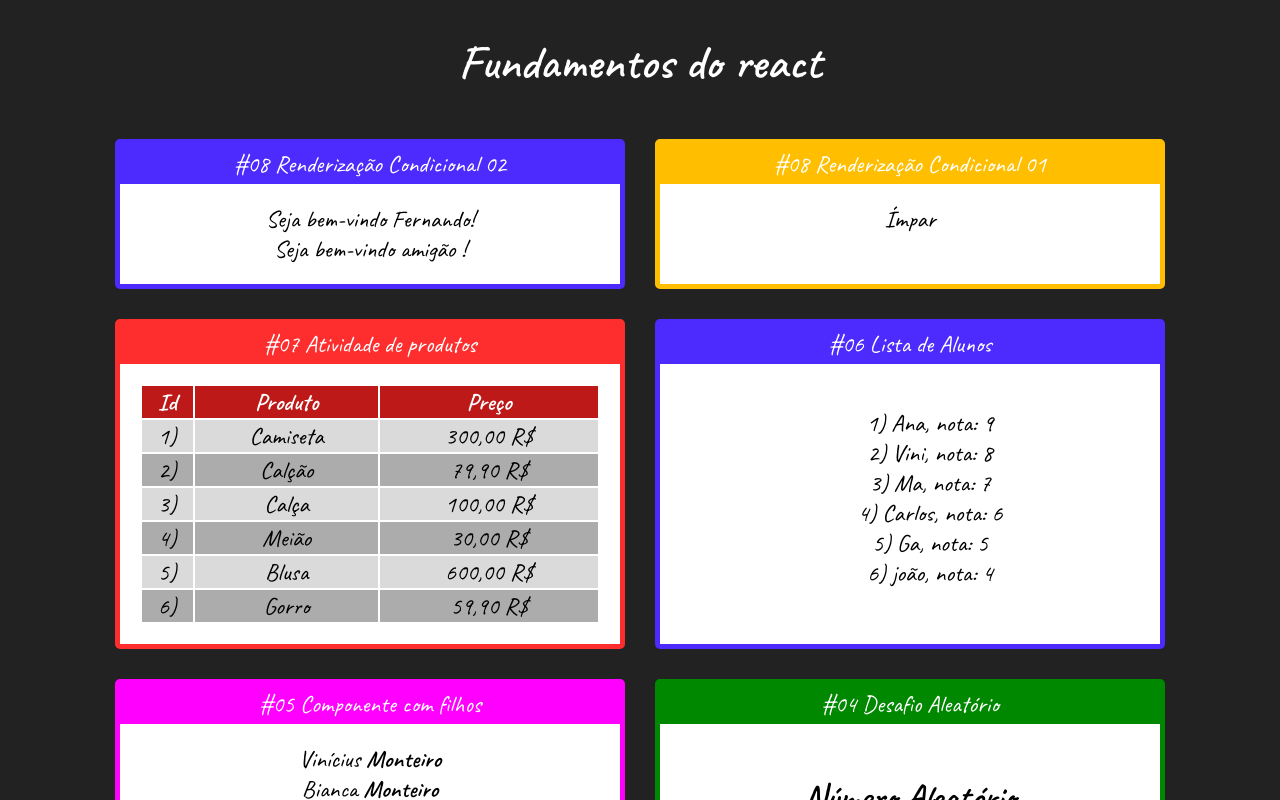
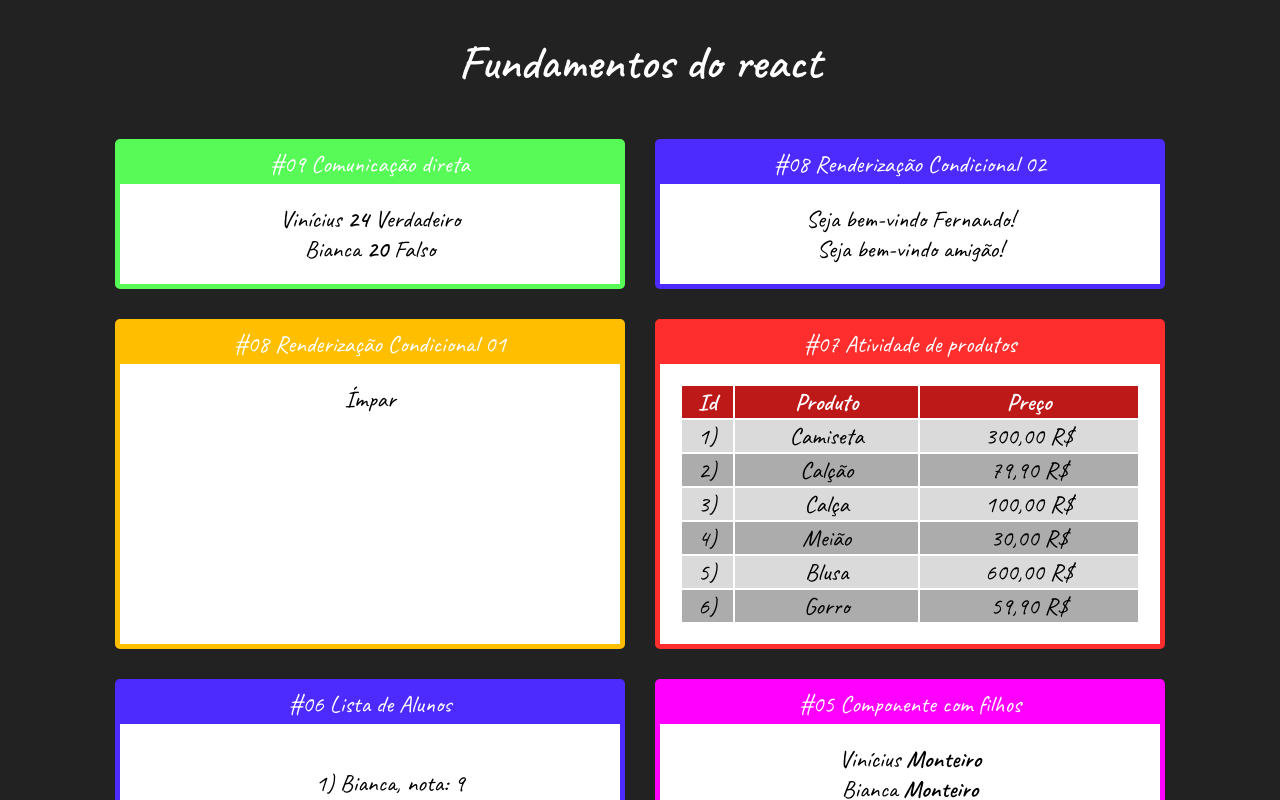
Before and after one commit to viniciusFUU/fundamentos-react, a React (Create React App) app: page / in a window 1280 px wide. Shown: the top 800 px of the page. Built offline with nearby package versions, Linux system fonts and the light colour scheme.

Commit message:
class 09 direct comunication

```diff
--- a/src/App.jsx
+++ b/src/App.jsx
@@ -12,15 +12,20 @@ import ListaAlunos from "./components/repeticao/ListaAlunos";
 import ListaProdutos from "./components/repeticao/ListaProdutos";
 import ParOuImpar from "./components/condicional/ParOuImpar";
 import UsuarioInfo from "./components/condicional/UsuarioInfo";
+import ComunicacaoDireta from "./components/comunicacao/DiretaPai";
 
 export default () => (
   <div id="app">
     <h1>Fundamentos do react</h1>
 
     <div className="Cards">
+      <Card titulo="#09 Comunicação direta" color="#58FA58">
+        <ComunicacaoDireta></ComunicacaoDireta>
+      </Card>
+
       <Card titulo="#08 Renderização Condicional 02">
-        <UsuarioInfo usuario={{nome: "Fernando"}}/>
-        <UsuarioInfo usuario={{email: "Fernando@gmaill.com"}}/>
+        <UsuarioInfo usuario={{ nome: "Fernando" }} />
+        <UsuarioInfo usuario={{ email: "Fernando@gmaill.com" }} />
       </Card>
 
       <Card titulo="#08 Renderização Condicional 01" color="#FFBF00">
--- a/src/Data/alunos.js
+++ b/src/Data/alunos.js
@@ -1,8 +1,8 @@
 export default [
-    { id: 1, nome: 'Ana', nota: 9},
-    { id: 2, nome: 'Vini', nota: 8},
-    { id: 3, nome: 'Ma', nota: 7},
-    { id: 4, nome: 'Carlos', nota: 6},
-    { id: 5, nome: 'Ga', nota: 5},
-    { id: 6, nome: 'joão', nota: 4},
-]
+  { id: 1, nome: "Bianca", nota: 9 },
+  { id: 2, nome: "Vini", nota: 8 },
+  { id: 3, nome: "Ma", nota: 7 },
+  { id: 4, nome: "Carlos", nota: 6 },
+  { id: 5, nome: "Ga", nota: 5 },
+  { id: 6, nome: "joão", nota: 4 },
+];
--- /dev/null
+++ b/src/components/comunicacao/DiretaFilho.jsx
@@ -0,0 +1,11 @@
+import React from "react";
+
+export default (props) => {
+  return (
+    <div>
+      <span>{props.nome} </span>
+      <span><strong>{props.idade}</strong> </span>
+      <span>{props.nerd ? 'Verdadeiro' : 'Falso'} </span>
+    </div>
+  );
+};
--- /dev/null
+++ b/src/components/comunicacao/DiretaPai.jsx
@@ -0,0 +1,11 @@
+import React from "react";
+import DiretaFilho from './DiretaFilho'
+
+export default props => {
+    return (
+        <div>
+            <DiretaFilho nome="Vinícius" idade={24} nerd={true}/>
+            <DiretaFilho nome="Bianca" idade={20} nerd={false}/>
+        </div>
+    )
+}
--- a/src/components/condicional/UsuarioInfo.jsx
+++ b/src/components/condicional/UsuarioInfo.jsx
@@ -5,11 +5,20 @@ export default (props) => {
   const usuario = props.usuario || {};
   return (
     <div>
-      <If test={usuario && usuario.nome}>
+      {/* <If test={usuario && usuario.nome}>
         Seja bem-vindo {usuario.nome}!
       </If>
       <If test={!usuario || !usuario.nome}>
         Seja bem-vindo amigão {usuario.nome}!
+      </If> */}
+
+      <If test={usuario && usuario.nome}>
+        Seja bem-vindo {usuario.nome}!
+      </If>
+
+      <If test={!usuario || !usuario.nome}>
+        Seja bem-vindo amigão!
+
       </If>
     </div>
   );
```
Also changed, not shown: src/components/condicional/If.js (line endings or trailing spaces).
